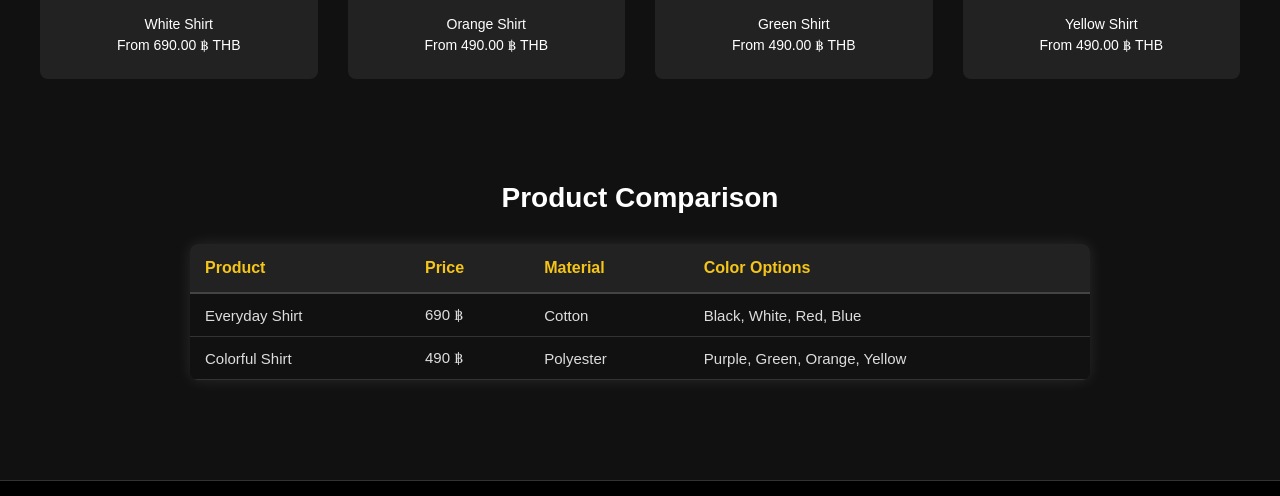
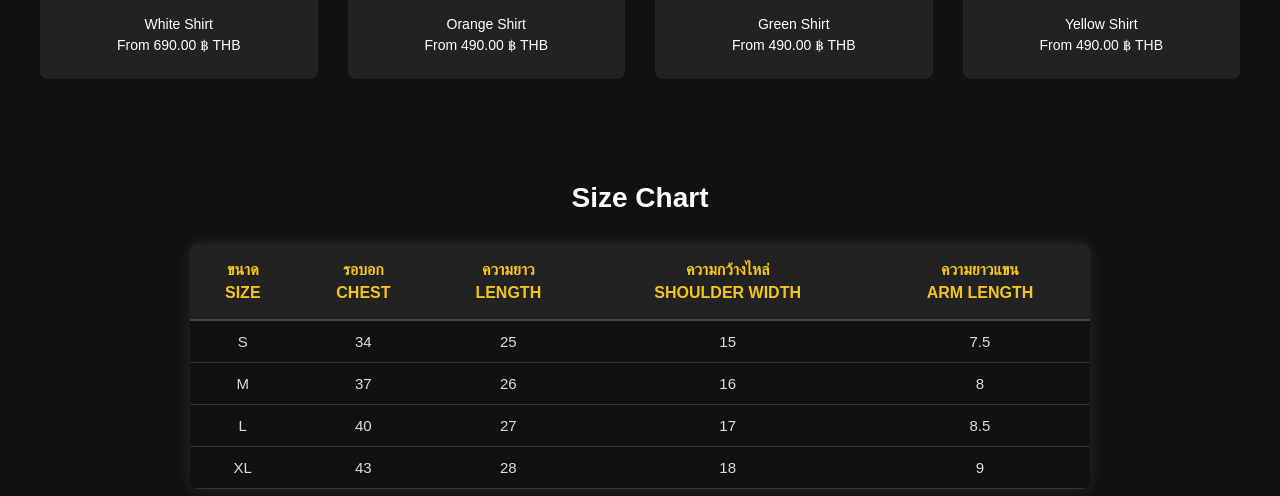
Before and after one commit to d3luxe-ntp/6809616888_MyShop, a plain HTML site: page index.html in a window 1280 px wide. Shown: the part 1680-2176 px from the top of the page. Drawn offline with Linux system fonts and the light colour scheme.

Commit message:
Remove Product Comparison and add Size Chart

```diff
--- a/index.html
+++ b/index.html
@@ -86,31 +86,49 @@
         </div>
     </div>
     <div class="product-comparison">
-    <h2>Product Comparison</h2>
+        <h2>Size Chart</h2>
         <table>
             <thead>
                 <tr>
-            <th>Product</th>
-            <th>Price</th>
-            <th>Material</th>
-            <th>Color Options</th>
+                    <th>ขนาด<br>SIZE</th>
+                    <th>รอบอก<br>CHEST</th>
+                    <th>ความยาว<br>LENGTH</th>
+                    <th>ความกว้างไหล่<br>SHOULDER WIDTH</th>
+                    <th>ความยาวแขน<br>ARM LENGTH</th>
                 </tr>
             </thead>
             <tbody>
                 <tr>
-            <td>Everyday Shirt</td>
-            <td>690 ฿</td>
-            <td>Cotton</td>
-            <td>Black, White, Red, Blue</td>
+                    <td>S</td>
+                    <td>34</td>
+                    <td>25</td>
+                    <td>15</td>
+                    <td>7.5</td>
                 </tr>
                 <tr>
-            <td>Colorful Shirt</td>
-            <td>490 ฿</td>
-            <td>Polyester</td>
-            <td>Purple, Green, Orange, Yellow</td>
+                    <td>M</td>
+                    <td>37</td>
+                    <td>26</td>
+                    <td>16</td>
+                    <td>8</td>
+                </tr>
+                <tr>
+                    <td>L</td>
+                    <td>40</td>
+                    <td>27</td>
+                    <td>17</td>
+                    <td>8.5</td>
+                </tr>
+                <tr>
+                    <td>XL</td>
+                    <td>43</td>
+                    <td>28</td>
+                    <td>18</td>
+                    <td>9</td>
                 </tr>
             </tbody>
         </table>
+        <p class="unit-note">หน่วยเป็น : นิ้ว UNIT : INCH</p>
     </div>
     <div class="footer">
         <div class="social-icons">
--- a/mystyle.css
+++ b/mystyle.css
@@ -135,11 +135,13 @@ nav a {
     padding: 15px;
     font-weight: 600;
     border-bottom: 2px solid #444;
-    text-align: left;
+    text-align: center;
     color: #f5c518;
+    line-height: 1.4;
 }
 .product-comparison tbody tr {
     border-bottom: 1px solid #333;
+    text-align: center;
 }
 .product-comparison tbody tr:hover {
     background-color: #333;
@@ -147,6 +149,12 @@ nav a {
 .product-comparison tbody td {
     padding: 12px 15px;
     font-size: 15px;
+    color: #ddd;
+}
+.unit-note {
+    margin-top: 10px;
+    text-align: center;
+    font-size: 14px;
     color: #ddd;
 }
 
```
Lines whose indentation alone changed are shown as unchanged.
